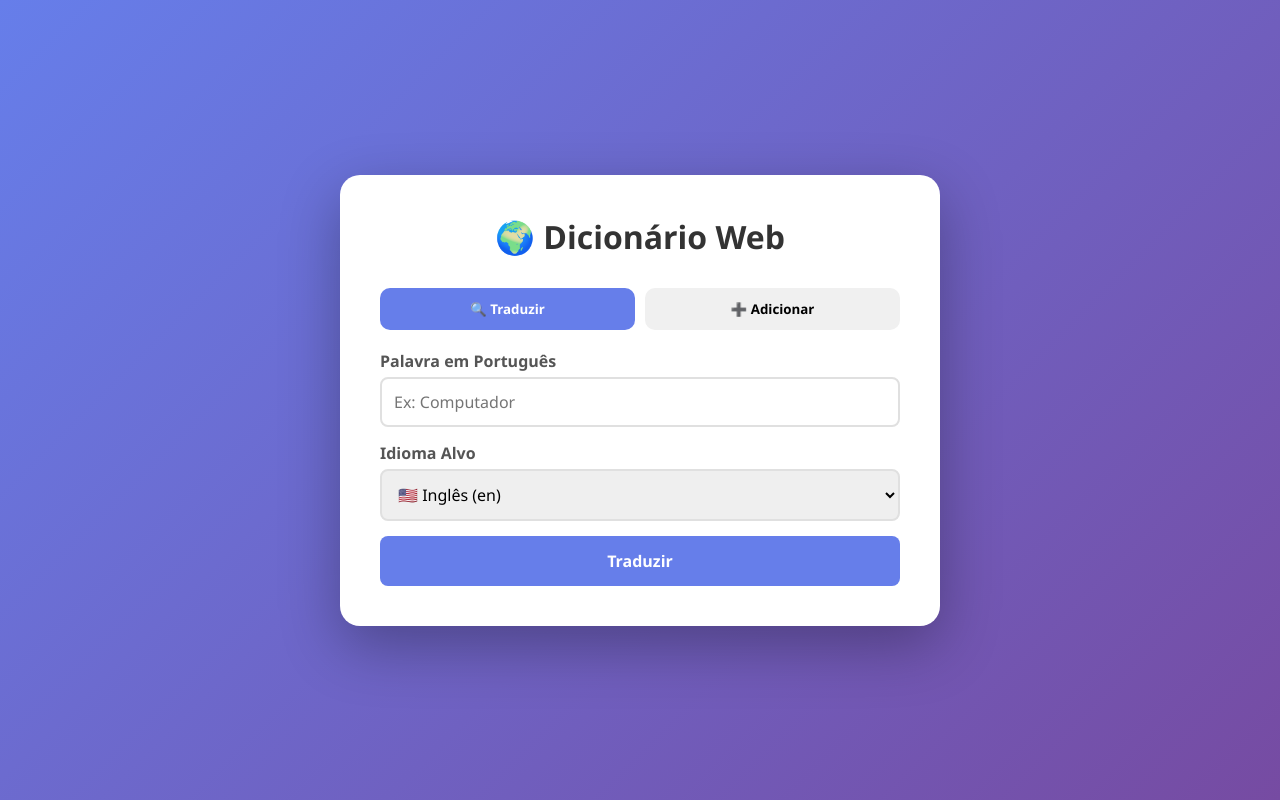
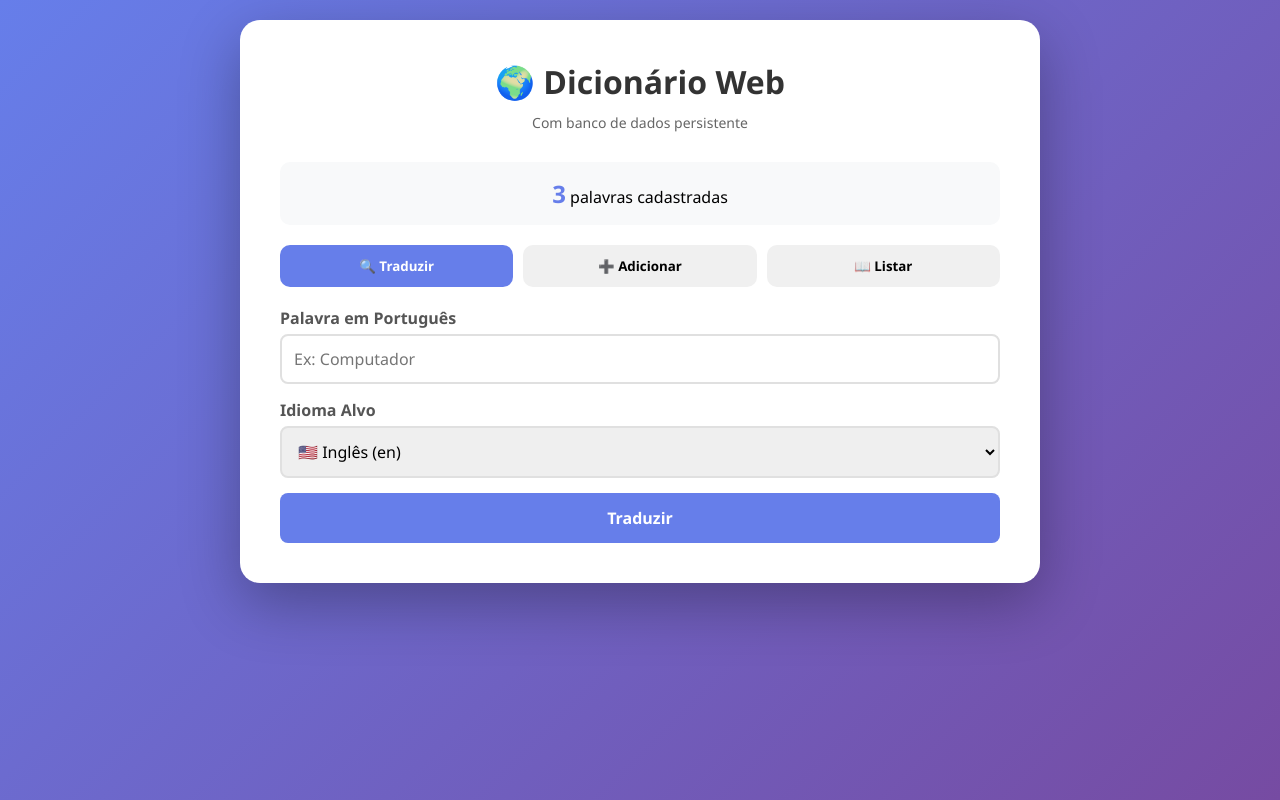
Before and after one commit to Carlitos18/dicionario-web, a Flask app: page / in a window 1280 px wide. Run offline with Flask 3, Linux system fonts and the light colour scheme.

Commit message:
🗄️ Migra para banco de dados SQLite

```diff
--- a/app.py
+++ b/app.py
@@ -1,75 +1,104 @@
 from flask import Flask, render_template, request, jsonify
+from flask_sqlalchemy import SQLAlchemy
 from deep_translator import GoogleTranslator
-import json
 import os
+from datetime import datetime
 
 app = Flask(__name__)
-translator = GoogleTranslator()
 
-NOME_ARQUIVO = "meu_dicionario.json"
+# Configuração do banco de dados
+basedir = os.path.abspath(os.path.dirname(__file__))
+app.config['SQLALCHEMY_DATABASE_URI'] = 'sqlite:///' + os.path.join(basedir, 'dicionario.db')
+app.config['SQLALCHEMY_TRACK_MODIFICATIONS'] = False
+
+db = SQLAlchemy(app)
 
 # ==========================================
-# FUNÇÕES DE PERSISTÊNCIA (iguais às de antes)
+# MODELOS DO BANCO DE DADOS
 # ==========================================
-def carregar_dicionario():
-    if os.path.exists(NOME_ARQUIVO):
-        with open(NOME_ARQUIVO, 'r', encoding='utf-8') as arquivo:
-            return json.load(arquivo)
-    return {
-        "Olá": {"en": "Hello", "es": "Hola"},
-        "Obrigado": {"en": "Thank you", "es": "Gracias"}
-    }
 
-def salvar_dicionario(dicionario):
-    with open(NOME_ARQUIVO, 'w', encoding='utf-8') as arquivo:
-        json.dump(dicionario, arquivo, indent=4, ensure_ascii=False)
+class Palavra(db.Model):
+    """Tabela de palavras em português"""
+    id = db.Column(db.Integer, primary_key=True)
+    palavra = db.Column(db.String(100), unique=True, nullable=False, index=True)
+    data_criacao = db.Column(db.DateTime, default=datetime.utcnow)
+    traducoes = db.relationship('Traducao', backref='palavra', lazy=True, cascade='all, delete-orphan')
 
-# Carrega o dicionário ao iniciar
-traducoes = carregar_dicionario()
+    def to_dict(self):
+        return {
+            'id': self.id,
+            'palavra': self.palavra,
+            'traducoes': {t.idioma: t.traducao for t in self.traducoes},
+            'data_criacao': self.data_criacao.isoformat()
+        }
+
+class Traducao(db.Model):
+    """Tabela de traduções"""
+    id = db.Column(db.Integer, primary_key=True)
+    palavra_id = db.Column(db.Integer, db.ForeignKey('palavra.id'), nullable=False)
+    idioma = db.Column(db.String(10), nullable=False)  # en, es, fr, etc
+    traducao = db.Column(db.String(200), nullable=False)
+
+    # Garante que não haja duplicatas (mesma palavra + mesmo idioma)
+    __table_args__ = (db.UniqueConstraint('palavra_id', 'idioma', name='_palavra_idioma_uc'),)
 
 # ==========================================
-# FUNÇÃO MÁGICA: TRADUZIR COM FALLBACK
+# FUNÇÕES AUXILIARES
 # ==========================================
-def traduzir_com_fallback(palavra, idioma_alvo):
+
+def traduzir_com_fallback(palavra_texto, idioma_alvo):
     """
-    Tenta buscar no dicionário local. Se não achar,
-    consulta a API do Google Translate automaticamente.
+    Tenta buscar no banco. Se não achar, consulta a API do Google.
     """
-    # 1. Tenta no dicionário local
-    idiomas = traducoes.get(palavra)
-    if idiomas and idioma_alvo in idiomas:
-        return {
-            "traducao": idiomas[idioma_alvo],
-            "fonte": "📚 Dicionário Local"
-        }
+    # 1. Busca no banco de dados
+    palavra_obj = Palavra.query.filter_by(palavra=palavra_texto).first()
+
+    if palavra_obj:
+        for trad in palavra_obj.traducoes:
+            if trad.idioma == idioma_alvo:
+                return {
+                    "traducao": trad.traducao,
+                    "fonte": "📚 Banco de Dados"
+                }
 
     # 2. Se não achou, consulta a API do Google
     try:
-        # deep-translator já entende os códigos curtos (en, es, fr, etc)
-        resultado = GoogleTranslator(source='pt', target=idioma_alvo).translate(palavra)
+        resultado = GoogleTranslator(source='pt', target=idioma_alvo).translate(palavra_texto)
 
         if resultado is None:
-            return {
-                "traducao": None,
-                "fonte": "❌ Não foi possível traduzir"
-            }
+            return {"traducao": None, "fonte": "❌ Não foi possível traduzir"}
 
-        # Salva automaticamente no dicionário para próximas vezes!
-        if palavra not in traducoes:
-            traducoes[palavra] = {}
-        traducoes[palavra][idioma_alvo] = resultado
-        salvar_dicionario(traducoes)
+        # Salva automaticamente no banco!
+        if not palavra_obj:
+            palavra_obj = Palavra(palavra=palavra_texto)
+            db.session.add(palavra_obj)
+            db.session.flush()  # Para pegar o ID
+
+        # Verifica se já existe tradução para este idioma
+        trad_existente = Traducao.query.filter_by(
+            palavra_id=palavra_obj.id,
+            idioma=idioma_alvo
+        ).first()
+
+        if trad_existente:
+            trad_existente.traducao = resultado
+        else:
+            nova_traducao = Traducao(
+                palavra_id=palavra_obj.id,
+                idioma=idioma_alvo,
+                traducao=resultado
+            )
+            db.session.add(nova_traducao)
+
+        db.session.commit()
 
         return {
             "traducao": resultado,
-            "fonte": "🌐 Google Translate (salvo no dicionário!)"
+            "fonte": "🌐 Google Translate (salvo no banco!)"
         }
     except Exception as e:
-        return {
-            "traducao": None,
-            "fonte": f"❌ Erro na API: {str(e)}"
-        }
-
+        db.session.rollback()
+        return {"traducao": None, "fonte": f"❌ Erro na API: {str(e)}"}
 
 # ==========================================
 # ROTAS DO SITE
@@ -78,11 +107,12 @@ def traduzir_com_fallback(palavra, idioma_alvo):
 @app.route('/')
 def index():
     """Página principal"""
-    return render_template('index.html', palavras=list(traducoes.keys()))
+    palavras = Palavra.query.order_by(Palavra.palavra).all()
+    return render_template('index.html', palavras=[p.palavra for p in palavras])
 
 @app.route('/traduzir', methods=['POST'])
 def traduzir():
-    """Recebe a palavra e idioma do formulário e retorna a tradução"""
+    """Recebe a palavra e idioma do formulário"""
     dados = request.get_json()
     palavra = dados.get('palavra', '').strip()
     idioma = dados.get('idioma', '').strip()
@@ -97,26 +127,125 @@ def traduzir():
 def adicionar():
     """Adiciona uma tradução manualmente"""
     dados = request.get_json()
-    palavra = dados.get('palavra', '').strip()
+    palavra_texto = dados.get('palavra', '').strip()
     idioma = dados.get('idioma', '').strip()
-    traducao = dados.get('traducao', '').strip()
+    traducao_texto = dados.get('traducao', '').strip()
 
-    if not all([palavra, idioma, traducao]):
+    if not all([palavra_texto, idioma, traducao_texto]):
         return jsonify({"erro": "Preencha todos os campos!"})
 
-    if palavra not in traducoes:
-        traducoes[palavra] = {}
-    traducoes[palavra][idioma] = traducao
-    salvar_dicionario(traducoes)
+    try:
+        # Busca ou cria a palavra
+        palavra_obj = Palavra.query.filter_by(palavra=palavra_texto).first()
+        if not palavra_obj:
+            palavra_obj = Palavra(palavra=palavra_texto)
+            db.session.add(palavra_obj)
+            db.session.flush()
 
-    return jsonify({"sucesso": f"'{palavra}' em {idioma} = '{traducao}'"})
+        # Verifica se já existe tradução
+        trad_existente = Traducao.query.filter_by(
+            palavra_id=palavra_obj.id,
+            idioma=idioma
+        ).first()
+
+        if trad_existente:
+            trad_existente.traducao = traducao_texto
+        else:
+            nova_traducao = Traducao(
+                palavra_id=palavra_obj.id,
+                idioma=idioma,
+                traducao=traducao_texto
+            )
+            db.session.add(nova_traducao)
+
+        db.session.commit()
+
+        return jsonify({"sucesso": f"'{palavra_texto}' em {idioma} = '{traducao_texto}'"})
+    except Exception as e:
+        db.session.rollback()
+        return jsonify({"erro": f"Erro ao salvar: {str(e)}"}), 500
+
+@app.route('/remover', methods=['POST'])
+def remover():
+    """Remove uma palavra ou tradução específica"""
+    dados = request.get_json()
+    palavra_texto = dados.get('palavra', '').strip()
+    idioma = dados.get('idioma', '').strip()
+
+    try:
+        palavra_obj = Palavra.query.filter_by(palavra=palavra_texto).first()
+        if not palavra_obj:
+            return jsonify({"erro": "Palavra não encontrada"}), 404
+
+        if not idioma:
+            # Remove a palavra inteira
+            db.session.delete(palavra_obj)
+            db.session.commit()
+            return jsonify({"sucesso": f"Palavra '{palavra_texto}' removida!"})
+        else:
+            # Remove apenas uma tradução
+            trad = Traducao.query.filter_by(
+                palavra_id=palavra_obj.id,
+                idioma=idioma
+            ).first()
+            if trad:
+                db.session.delete(trad)
+                db.session.commit()
+                return jsonify({"sucesso": f"Tradução em {idioma} removida!"})
+            else:
+                return jsonify({"erro": "Tradução não encontrada"}), 404
+    except Exception as e:
+        db.session.rollback()
+        return jsonify({"erro": f"Erro ao remover: {str(e)}"}), 500
 
 @app.route('/listar')
 def listar():
-    """Retorna todas as palavras do dicionário"""
-    return jsonify(traducoes)
+    """Retorna todas as palavras do banco"""
+    palavras = Palavra.query.order_by(Palavra.palavra).all()
+    return jsonify([p.to_dict() for p in palavras])
 
+@app.route('/api/palavras')
+def api_palavras():
+    """API para buscar palavras (autocomplete)"""
+    query = request.args.get('q', '').strip()
+    if len(query) < 2:
+        return jsonify([])
+
+    palavras = Palavra.query.filter(
+        Palavra.palavra.ilike(f'%{query}%')
+    ).limit(10).all()
+
+    return jsonify([p.palavra for p in palavras])
+
+# ==========================================
+# INICIALIZAÇÃO DO BANCO
+# ==========================================
+
+def inicializar_banco():
+    """Cria as tabelas e adiciona dados iniciais se vazio"""
+    with app.app_context():
+        db.create_all()
+
+        # Se não houver palavras, adiciona algumas iniciais
+        if Palavra.query.count() == 0:
+            iniciais = [
+                ("Olá", {"en": "Hello", "es": "Hola", "fr": "Bonjour"}),
+                ("Obrigado", {"en": "Thank you", "es": "Gracias", "fr": "Merci"}),
+                ("Bom dia", {"en": "Good morning", "es": "Buenos días", "fr": "Bonjour"}),
+            ]
+
+            for palavra_pt, traducoes in iniciais:
+                p = Palavra(palavra=palavra_pt)
+                db.session.add(p)
+                db.session.flush()
+
+                for idioma, trad in traducoes.items():
+                    t = Traducao(palavra_id=p.id, idioma=idioma, traducao=trad)
+                    db.session.add(t)
+
+            db.session.commit()
+            print("✅ Banco de dados inicializado com dados padrão!")
 
 if __name__ == '__main__':
-    # debug=True recarrega o servidor automaticamente quando você muda o código
+    inicializar_banco()
     app.run(debug=True, port=5000)
--- a/templates/index.html
+++ b/templates/index.html
@@ -3,26 +3,24 @@
 <head>
     <meta charset="UTF-8">
     <meta name="viewport" content="width=device-width, initial-scale=1.0">
-    <title>🌍 Dicionário Web</title>
+    <title>🌍 Dicionário Web - Com Banco de Dados</title>
     <style>
         * { margin: 0; padding: 0; box-sizing: border-box; font-family: 'Segoe UI', sans-serif; }
         body {
             background: linear-gradient(135deg, #667eea 0%, #764ba2 100%);
             min-height: 100vh;
             padding: 20px;
-            display: flex;
-            justify-content: center;
-            align-items: center;
         }
         .container {
+            max-width: 800px;
+            margin: 0 auto;
             background: white;
             border-radius: 20px;
             padding: 40px;
-            max-width: 600px;
-            width: 100%;
             box-shadow: 0 20px 60px rgba(0,0,0,0.3);
         }
-        h1 { text-align: center; color: #333; margin-bottom: 30px; }
+        h1 { text-align: center; color: #333; margin-bottom: 10px; }
+        .subtitle { text-align: center; color: #666; margin-bottom: 30px; font-size: 14px; }
         .tabs { display: flex; gap: 10px; margin-bottom: 20px; }
         .tab {
             flex: 1; padding: 12px; border: none; background: #f0f0f0;
@@ -53,31 +51,77 @@
         .fonte { font-size: 12px; color: #888; margin-top: 8px; font-style: italic; }
         .painel { display: none; }
         .painel.active { display: block; }
+        .lista-palavras {
+            margin-top: 20px;
+            max-height: 300px;
+            overflow-y: auto;
+        }
+        .item-palavra {
+            padding: 10px;
+            border-bottom: 1px solid #eee;
+            display: flex;
+            justify-content: space-between;
+            align-items: center;
+        }
+        .item-palavra:hover { background: #f8f9fa; }
+        .badge {
+            background: #667eea;
+            color: white;
+            padding: 2px 8px;
+            border-radius: 12px;
+            font-size: 12px;
+            margin-right: 5px;
+        }
+        .btn-remover {
+            background: #e74c3c;
+            color: white;
+            border: none;
+            padding: 5px 10px;
+            border-radius: 5px;
+            cursor: pointer;
+            font-size: 12px;
+        }
+        .btn-remover:hover { background: #c0392b; }
+        .stats {
+            background: #f8f9fa;
+            padding: 15px;
+            border-radius: 10px;
+            margin-bottom: 20px;
+            text-align: center;
+        }
+        .stats strong { color: #667eea; font-size: 24px; }
     </style>
 </head>
 <body>
     <div class="container">
         <h1>🌍 Dicionário Web</h1>
+        <p class="subtitle">Com banco de dados persistente</p>
+
+        <div class="stats">
+            <strong id="total-palavras">{{ palavras|length }}</strong> palavras cadastradas
+        </div>
 
         <div class="tabs">
             <button class="tab active" onclick="mudarPainel('traduzir')">🔍 Traduzir</button>
             <button class="tab" onclick="mudarPainel('adicionar')">➕ Adicionar</button>
+            <button class="tab" onclick="mudarPainel('listar')">📖 Listar</button>
         </div>
 
         <!-- PAINEL DE TRADUÇÃO -->
         <div id="painel-traduzir" class="painel active">
             <div class="form-group">
                 <label>Palavra em Português</label>
-                <input type="text" id="palavra-traduzir" placeholder="Ex: Computador">
+                <input type="text" id="palavra-traduzir" placeholder="Ex: Computador" autocomplete="off">
             </div>
             <div class="form-group">
                 <label>Idioma Alvo</label>
                 <select id="idioma-traduzir">
                     <option value="en">🇺🇸 Inglês (en)</option>
                     <option value="es">🇪🇸 Espanhol (es)</option>
-                    <option value="fr">🇫🇷 Francês (fr)</option>
-                    <option value="de">🇩🇪 Alemão (de)</option>
-                    <option value="it">🇮🇹 Italiano (it)</option>
+                    <option value="fr">🇫 Francês (fr)</option>
+                    <option value="de">🇩 Alemão (de)</option>
+                    <option value="it">🇮 Italiano (it)</option>
+                    <option value="pt">🇧🇷 Português (pt)</option>
                 </select>
             </div>
             <button class="submit" onclick="fazerTraducao()">Traduzir</button>
@@ -100,6 +144,8 @@
                     <option value="en">🇺🇸 Inglês (en)</option>
                     <option value="es">🇪🇸 Espanhol (es)</option>
                     <option value="fr">🇫🇷 Francês (fr)</option>
+                    <option value="de">🇩 Alemão (de)</option>
+                    <option value="it">🇮🇹 Italiano (it)</option>
                 </select>
             </div>
             <div class="form-group">
@@ -112,6 +158,16 @@
                 <h3 id="texto-adicao"></h3>
             </div>
         </div>
+
+        <!-- PAINEL DE LISTAR -->
+        <div id="painel-listar" class="painel">
+            <div class="form-group">
+                <input type="text" id="buscar-palavra" placeholder="🔍 Buscar palavra..." onkeyup="buscarPalavras()">
+            </div>
+            <div id="lista-palavras" class="lista-palavras">
+                <p style="text-align: center; color: #888;">Carregando...</p>
+            </div>
+        </div>
     </div>
 
     <script>
@@ -120,6 +176,10 @@
             document.querySelectorAll('.tab').forEach(t => t.classList.remove('active'));
             document.getElementById('painel-' + painel).classList.add('active');
             event.target.classList.add('active');
+
+            if (painel === 'listar') {
+                carregarLista();
+            }
         }
 
         async function fazerTraducao() {
@@ -164,8 +224,82 @@
                 document.getElementById('texto-adicao').textContent = '❌ ' + dados.erro;
             } else {
                 document.getElementById('texto-adicao').textContent = '✅ ' + dados.sucesso;
+                atualizarStats();
             }
             resultado.classList.add('show');
+        }
+
+        async function carregarLista() {
+            const resposta = await fetch('/listar');
+            const dados = await resposta.json();
+            const container = document.getElementById('lista-palavras');
+
+            if (dados.length === 0) {
+                container.innerHTML = '<p style="text-align: center; color: #888;">Nenhuma palavra cadastrada</p>';
+                return;
+            }
+
+            let html = '';
+            dados.forEach(item => {
+                const idiomas = Object.keys(item.traducoes).map(i =>
+                    `<span class="badge">${i}</span>`
+                ).join('');
+
+                html += `
+                    <div class="item-palavra">
+                        <div>
+                            <strong>${item.palavra}</strong><br>
+                            <small>${idiomas}</small>
+                        </div>
+                        <button class="btn-remover" onclick="removerPalavra('${item.palavra}')">🗑️</button>
+                    </div>
+                `;
+            });
+
+            container.innerHTML = html;
+        }
+
+        async function removerPalavra(palavra) {
+            if (!confirm(`Remover "${palavra}" do dicionário?`)) return;
+
+            await fetch('/remover', {
+                method: 'POST',
+                headers: {'Content-Type': 'application/json'},
+                body: JSON.stringify({palavra, idioma: ''})
+            });
+
+            carregarLista();
+            atualizarStats();
+        }
+
+        async function buscarPalavras() {
+            const query = document.getElementById('buscar-palavra').value;
+            if (query.length < 2) {
+                carregarLista();
+                return;
+            }
+
+            const resposta = await fetch(`/api/palavras?q=${query}`);
+            const dados = await resposta.json();
+
+            const container = document.getElementById('lista-palavras');
+            if (dados.length === 0) {
+                container.innerHTML = '<p style="text-align: center; color: #888;">Nenhuma palavra encontrada</p>';
+                return;
+            }
+
+            container.innerHTML = dados.map(p => `
+                <div class="item-palavra">
+                    <strong>${p}</strong>
+                    <button class="btn-remover" onclick="removerPalavra('${p}')">🗑️</button>
+                </div>
+            `).join('');
+        }
+
+        async function atualizarStats() {
+            const resposta = await fetch('/listar');
+            const dados = await resposta.json();
+            document.getElementById('total-palavras').textContent = dados.length;
         }
     </script>
 </body>
```
